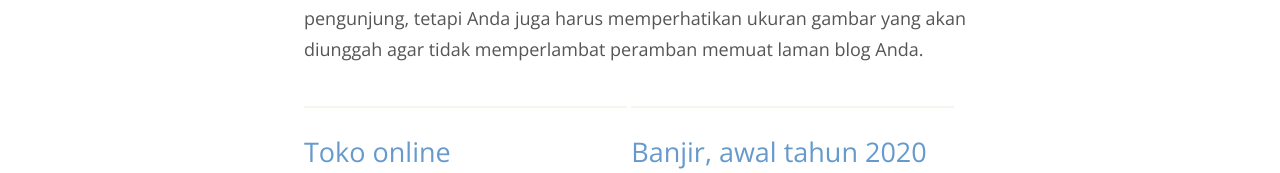
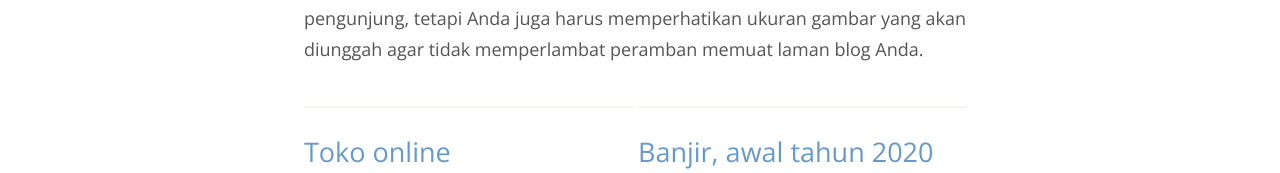
Before and after one commit to krhmwn/krhmwn, a Jekyll site: the page built from index.html, in a window 1280 px wide. Shown: the part 479-652 px from the top of the page. Built offline with Jekyll 4.4.1, drawn with Linux system fonts in a browser that asks for light colours.

Commit message:
update v.1.0.184

```diff
--- a/assets/css/main.css
+++ b/assets/css/main.css
@@ -194,7 +194,7 @@ border-top: 0 none;
 }
 
 .card {
-width:calc(96% / 2);
+width:calc(98% / 2);
 height:auto;
 display:inline-block;
 vertical-align:top
```
